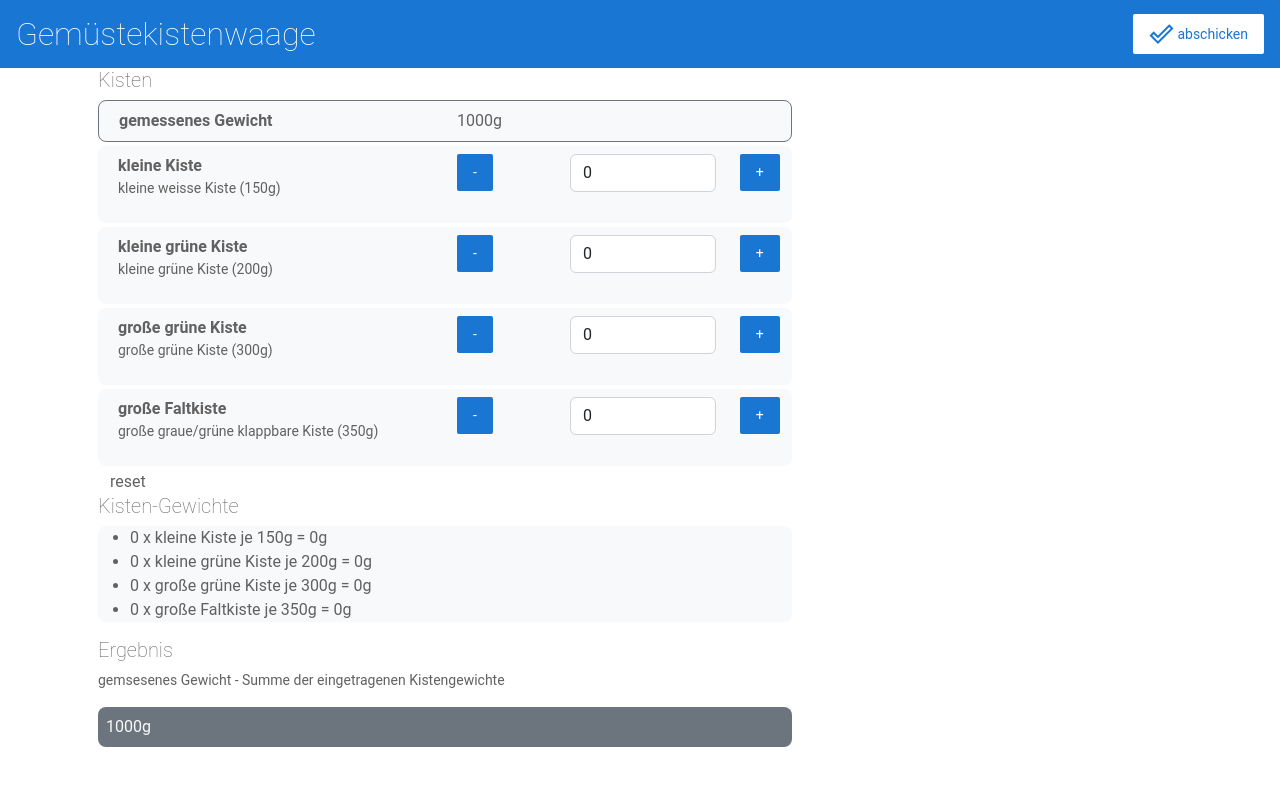
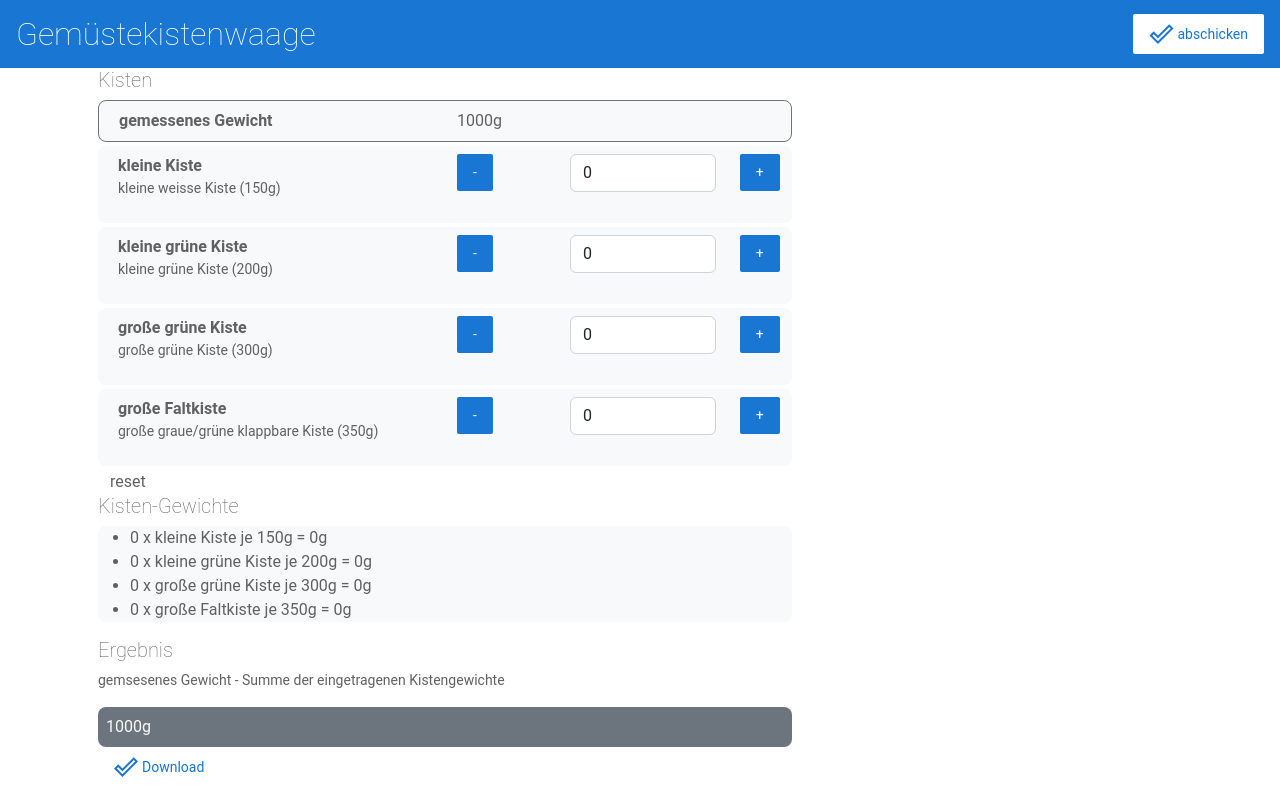
Before and after one commit to derDieDasJojo/angular-waage, an Angular app: page / in a window 1280 px wide. Built offline with nearby package versions, Linux system fonts and the light colour scheme.

Commit message:
add simple file Saver

```diff
--- a/package.json
+++ b/package.json
@@ -21,8 +21,10 @@
     "@angular/platform-browser": "^14.2.0",
     "@angular/platform-browser-dynamic": "^14.2.0",
     "@angular/router": "^14.2.0",
+    "angular-file-saver": "^1.1.3",
     "angular-in-memory-web-api": "~0.14.0",
     "bootstrap": "^5.2.2",
+    "file-saver": "^2.0.5",
     "rxjs": "~7.5.0",
     "tslib": "^2.3.0",
     "zone.js": "~0.11.4"
@@ -31,6 +33,7 @@
     "@angular-devkit/build-angular": "^14.2.1",
     "@angular/cli": "^14.2.1",
     "@angular/compiler-cli": "^14.2.0",
+    "@types/file-saver": "^2.0.5",
     "@types/jasmine": "~4.0.0",
     "@types/node": "^16.11.35",
     "copyfiles": "^2.4.1",
--- a/src/app/product-list/product-list.component.html
+++ b/src/app/product-list/product-list.component.html
@@ -47,6 +47,9 @@
     <!--{{ measured_weight() }}g - {{ calc_weight_sum() }}g = <br />-->
     {{ measured_weight() - calc_weight_sum() }}g
   </div>
+  <a class="button fancy-button" (click)="downloadFile(products)">
+    <i class="material-icons">done_outline</i>Download
+  </a>
 </div>
 
 <!--
--- a/src/app/product-list/product-list.component.ts
+++ b/src/app/product-list/product-list.component.ts
@@ -3,6 +3,8 @@ import { Component } from '@angular/core';
 import { products } from '../products';
 
 import { Product } from '../products';
+
+import { saveAs } from 'file-saver';
 
 @Component({
   selector: 'app-product-list',
@@ -40,6 +42,21 @@ export class ProductListComponent {
       this.products[index].count = 0;
     }
   }
+
+  downloadFile(data: any) {
+    const replacer = (_key: any, value: null) => (value === null ? '' : value); // specify how you want to handle null values here
+    const header = Object.keys(data[0]);
+    let csv = data.map((row: { [x: string]: any }) =>
+      header
+        .map((fieldName) => JSON.stringify(row[fieldName], replacer))
+        .join(',')
+    );
+    csv.unshift(header.join(','));
+    let csvArray = csv.join('\r\n');
+
+    var blob = new Blob([csvArray], { type: 'text/csv' });
+    saveAs(blob, 'myFile.csv');
+  }
 }
 
 /*
--- a/src/app/top-bar/top-bar.component.html
+++ b/src/app/top-bar/top-bar.component.html
@@ -2,9 +2,9 @@
   <h1>Gemüstekistenwaage</h1>
 </a>
 
-<a class="button fancy-button"
-  ><i class="material-icons">done_outline</i>abschicken</a
->
+<a class="button fancy-button">
+  <i class="material-icons">done_outline</i>abschicken
+</a>
 
 <!--
 Copyright Google LLC. All Rights Reserved.
```
Also changed, not shown: src/app/top-bar/top-bar.component.ts (+5 -2 lines), 2 other files (tests, documents, lock files or other folders).
